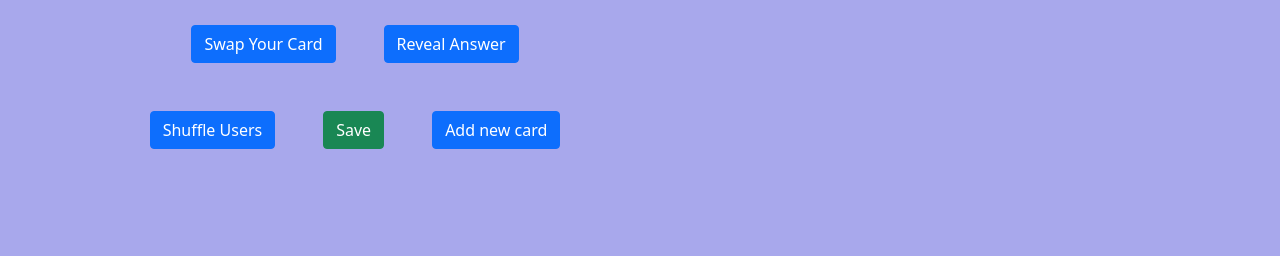
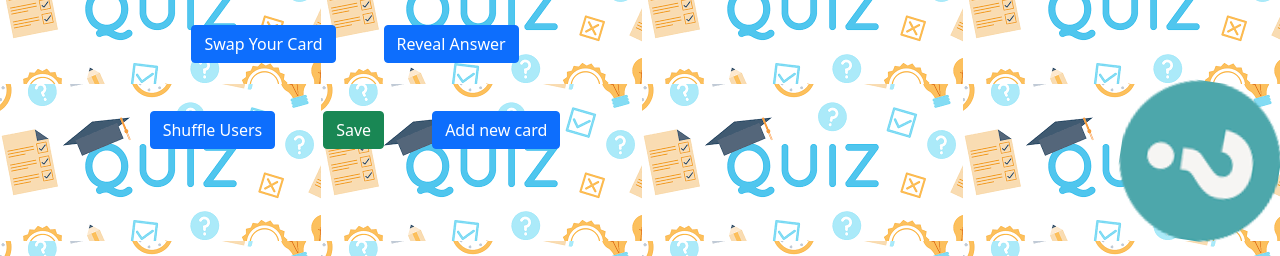
Before and after one commit to ShaozheLi123/my-app, a React (Create React App) app: page / in a window 1280 px wide. Shown: the part 559-815 px from the top of the page. Built offline with nearby package versions, Linux system fonts and the light colour scheme.

Commit message:
make the background and animation on the page

```diff
--- a/src/App.css
+++ b/src/App.css
@@ -1,21 +1,34 @@
 .App {
   text-align: center;
   margin-top: 15px;
+  color: black;
 }
 
-.App-logo {
-  height: 40vmin;
+.App-questionmark {
+  height: 20vmin;
   pointer-events: none;
+  position:fixed;
+  right: 0%;
+  bottom: 0%;
 }
 
 @media (prefers-reduced-motion: no-preference) {
-  .App-logo {
-    animation: App-logo-spin infinite 20s linear;
+  .App-questionmark {
+    animation: App-questionmark-spin infinite 20s linear;
+  }
+}
+
+@keyframes App-questionmark-spin {
+  from {
+    transform: rotate(0deg);
+  }
+  to {
+    transform: rotate(360deg);
   }
 }
 
 .App-header {
-  background-color: rgb(168, 168, 236);
+  background-image: url("quiz.jpg");
   min-height: 100vh;
   display: flex;
   flex-direction: column;
@@ -28,12 +41,3 @@
 .App-link {
   color: #61dafb;
 }
-
-@keyframes App-logo-spin {
-  from {
-    transform: rotate(0deg);
-  }
-  to {
-    transform: rotate(360deg);
-  }
-}
--- a/src/App.tsx
+++ b/src/App.tsx
@@ -7,6 +7,7 @@ import 'bootstrap/dist/css/bootstrap.min.css';
 import { Container, Row } from 'react-bootstrap';
 import {Card} from './interface/card'
 import { AddCardModal } from './components/AddCardModal';
+import questionmark from './questionmark.png';
 
 function App(): JSX.Element{
     const [activeCard, setActiveCard] = useState<Card>(CARDS[0] as Card);
@@ -21,6 +22,7 @@ function App(): JSX.Element{
     return (
       <div className = "App">
         <header className="App-header">
+          <img src={questionmark} className="App-questionmark" alt="questionmark"/>
             <Container className="App">
               <Row>
               <ControlPanel
```
Lines whose indentation alone changed are shown as unchanged.
